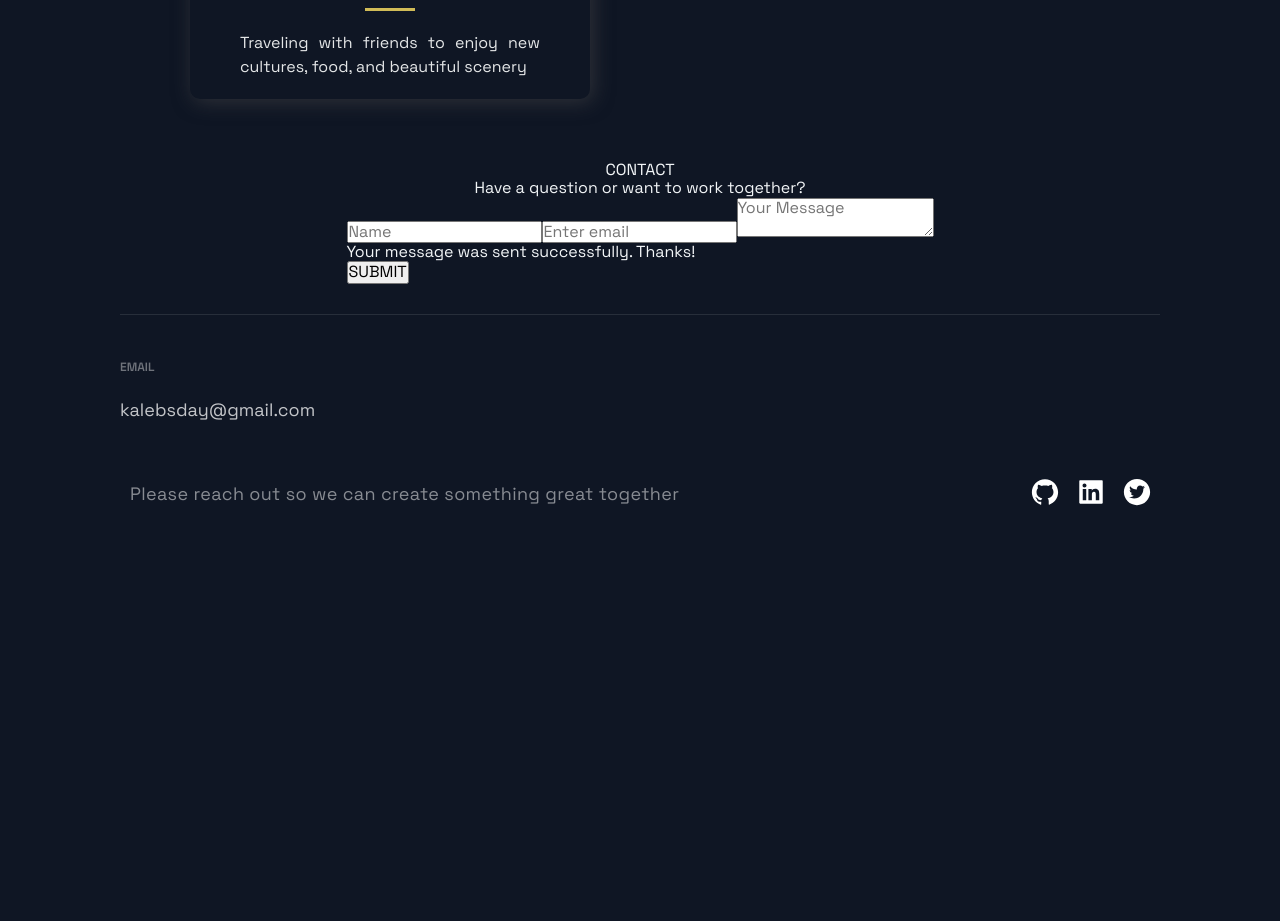
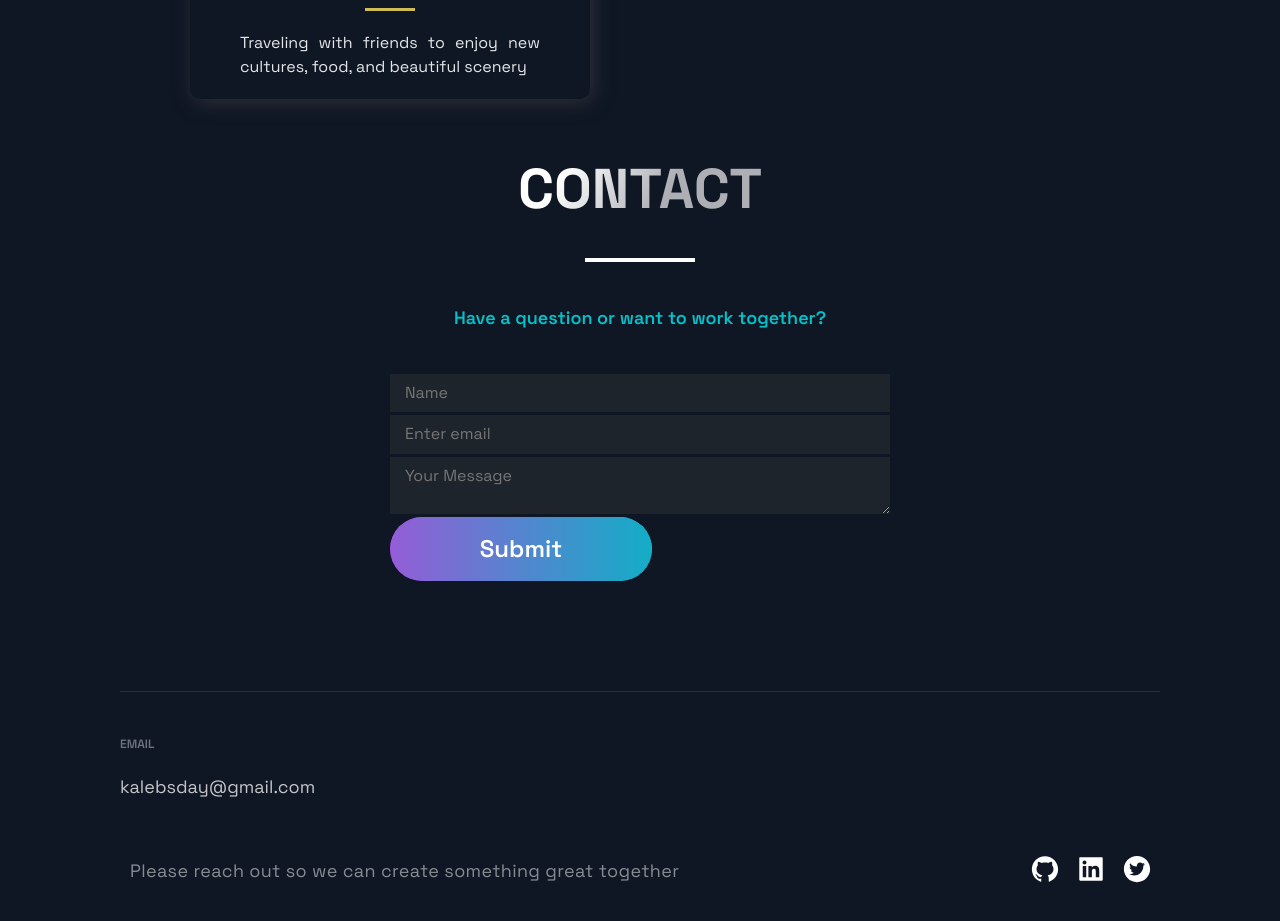
Before and after one commit to YugenFox/portfolio_website, a Next.js app: page / in a window 1280 px wide. Shown: the part 3620-4541 px from the top of the page. Before the commit the page ends 4189 px from the top, so only its background shows below. Built offline with nearby package versions, Linux system fonts and the light colour scheme.

Commit message:
Contact Form + Styles complete

```diff
--- a/src/components/Contact/Contact.js
+++ b/src/components/Contact/Contact.js
@@ -2,56 +2,45 @@ import {
   Section,
   SectionDivider,
   SectionTitle,
+  SectionSubText,
 } from "../../styles/GlobalComponents";
-import { Container } from "./ContactStyles";
+import {
+  ContactContainer,
+  ContactBar,
+  ContactSubtext,
+  FormContainer,
+  Input,
+  TextArea,
+  SubmitButton,
+} from "./ContactStyles";
 
 const Contact = () => (
-  <Section id="contact">
-    <Container className="container flex">
-      <div
-        className="header waypoint animated slide-in-left"
-        data-animation="slide-in-left"
+  <ContactContainer id="contact">
+
+      <SectionTitle >
+        CONTACT
+      </SectionTitle>
+      <ContactBar />
+      <ContactSubtext>Have a question or want to work together?</ContactSubtext>
+      <FormContainer
+        id="contact-form"
       >
-        CONTACT
-      </div>
-      <div
-        className="header-bar waypoint animated slide-in-right"
-        data-animation="slide-in-right"
-        data-delay=".25s"
-        style={{ animationDelay: "0.25s" }}
-      ></div>
-      <div
-        className="highlight waypoint animated slide-in-right"
-        data-animation="slide-in-right"
-        data-delay=".5s"
-        style={{ animationDelay: "0.5s" }}
-      >
-        Have a question or want to work together?
-      </div>
-      <form
-        className="waypoint animated pop-in"
-        data-animation="pop-in"
-        data-delay=".5s"
-        id="contact-form"
-        style={{ animationDelay: "0.5s" }}
-      >
-        <input placeholder="Name" type="text" name="name" required />
-        <input placeholder="Enter email" type="email" name="email" required />
-        <textarea
+        <Input placeholder="Name" type="text" name="name" required />
+        <Input placeholder="Enter email" type="email" name="email" required />
+        <TextArea
           placeholder="Your Message"
           type="text"
           name="message"
-        ></textarea>
-        <div id="success">
+        ></TextArea>
+        {/* <div id="success">
           <div>
             Your message was sent successfully. Thanks!
             <span id="close" className="mdi mdi-close"></span>
           </div>
-        </div>
-        <input className="button" type="submit" id="submit" value="SUBMIT" />
-      </form>
-    </Container>
-  </Section>
+        </div> */}
+        <SubmitButton type="submit" id="submit" value="SUBMIT">Submit</SubmitButton>
+      </FormContainer>
+  </ContactContainer>
 );
 
 export default Contact;
--- a/src/components/Contact/ContactStyles.js
+++ b/src/components/Contact/ContactStyles.js
@@ -1,15 +1,75 @@
 // Inspired by contact form from http://findmatthew.com/
 import styled from "styled-components";
+import { Section, SectionSubText } from "../../styles/GlobalComponents";
+import Button from "../../styles/GlobalComponents/Button";
 
-export const Container = styled.div`
-  box-sizing: border-box;
-  margin: 0 auto;
-  max-width: 1200px;
-  padding: 0 10px;
-  width: 100%;
-
-  align-items: center;
+export const ContactContainer = styled(Section)`
   display: flex;
   flex-direction: column;
+  align-items: center;
   justify-content: center;
 `;
+
+export const ContactBar = styled.div`
+  background: #fff;
+  margin: 25px 0 40px 0;
+  width: 110px;
+  height: 4px;
+`;
+
+export const ContactSubtext = styled(SectionSubText)`
+  color: #04c2c9;
+  font-weight: 600;
+`;
+
+export const FormContainer = styled.div`
+  width: 100%;
+  max-width: 500px;
+  /* max-width: 500px; */
+  margin: 40px auto 0 auto;
+
+  /* @media (min-width: 500px) {
+    width: 500px;
+  } */
+`;
+
+export const Input = styled.input`
+  background: #1e242c;
+  border: 0;
+  box-sizing: border-box;
+  color: #fff;
+  display: block;
+  font-size: 12pt;
+  margin-bottom: 3px;
+  outline: none;
+  padding: 10px 15px;
+  width: 100%;
+`;
+
+export const TextArea = styled.textarea`
+  background: #1e242c;
+  border: 0;
+  box-sizing: border-box;
+  color: #fff;
+  display: block;
+  font-size: 12pt;
+  margin-bottom: 3px;
+  outline: none;
+  padding: 10px 15px;
+  width: 100%;
+`;
+
+export const SubmitButton = styled(Button)`
+  width: 100%;
+  margin: auto;
+  background: transparent;
+  color: #fff;
+
+  border: 2px solid #fff;
+  box-sizing: inherit;
+  cursor: pointer;
+  display: inline-block;
+  font-size: 13pt;
+  padding: 10px 20px;
+  transition: all 0.5s;
+`;
```
